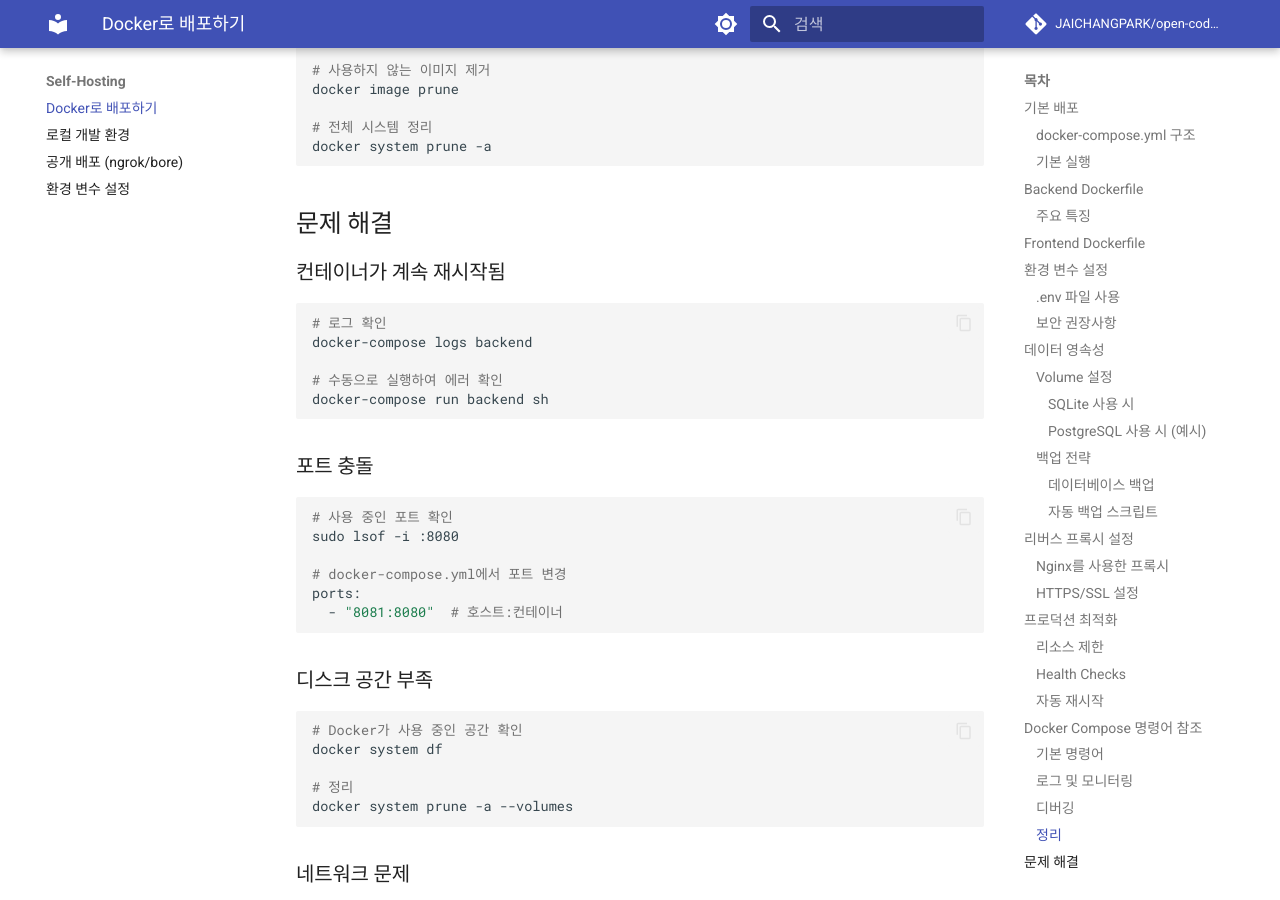
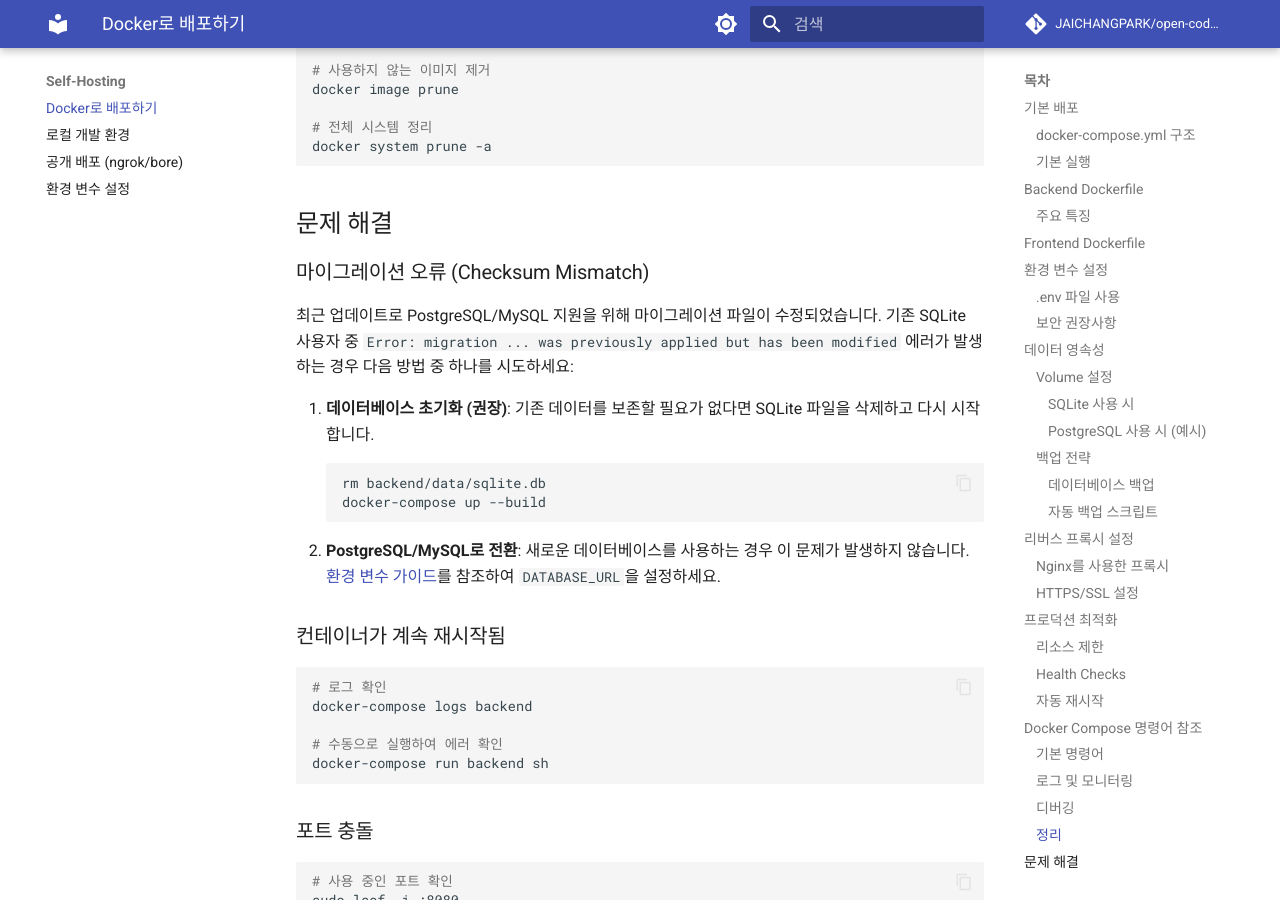
Before and after one commit to JAICHANGPARK/open-codelabs, an MkDocs documentation site: the page built from docs/self-hosting/docker.md, in a window 1280 px wide and 900 px high, scrolled down 9962 px. Built offline with MkDocs 1.6.1 and Material for MkDocs 9.7.7, drawn with Linux system fonts in a browser that asks for light colours; comment, search, counter and statistics services are not loaded; the version menu is left out.

Commit message:
Update docker.md

````diff
--- a/docs/self-hosting/docker.md
+++ b/docs/self-hosting/docker.md
@@ -506,6 +506,17 @@ docker system prune -a
 
 ## 문제 해결
 
+### 마이그레이션 오류 (Checksum Mismatch)
+
+최근 업데이트로 PostgreSQL/MySQL 지원을 위해 마이그레이션 파일이 수정되었습니다. 기존 SQLite 사용자 중 `Error: migration ... was previously applied but has been modified` 에러가 발생하는 경우 다음 방법 중 하나를 시도하세요:
+
+1. **데이터베이스 초기화 (권장)**: 기존 데이터를 보존할 필요가 없다면 SQLite 파일을 삭제하고 다시 시작합니다.
+   ```bash
+   rm backend/data/sqlite.db
+   docker-compose up --build
+   ```
+2. **PostgreSQL/MySQL로 전환**: 새로운 데이터베이스를 사용하는 경우 이 문제가 발생하지 않습니다. [환경 변수 가이드](environment.md)를 참조하여 `DATABASE_URL`을 설정하세요.
+
 ### 컨테이너가 계속 재시작됨
 
 ```bash
````
